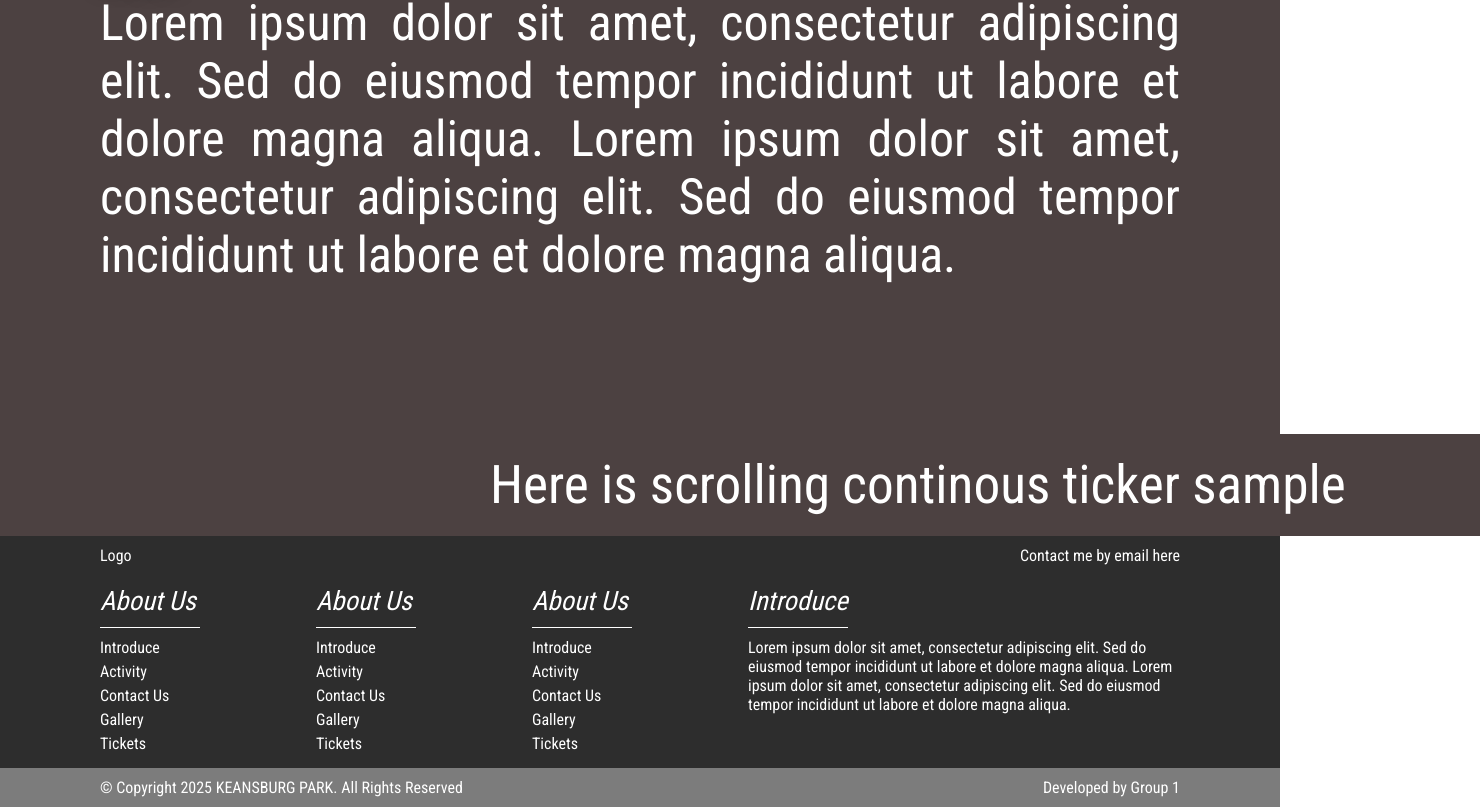
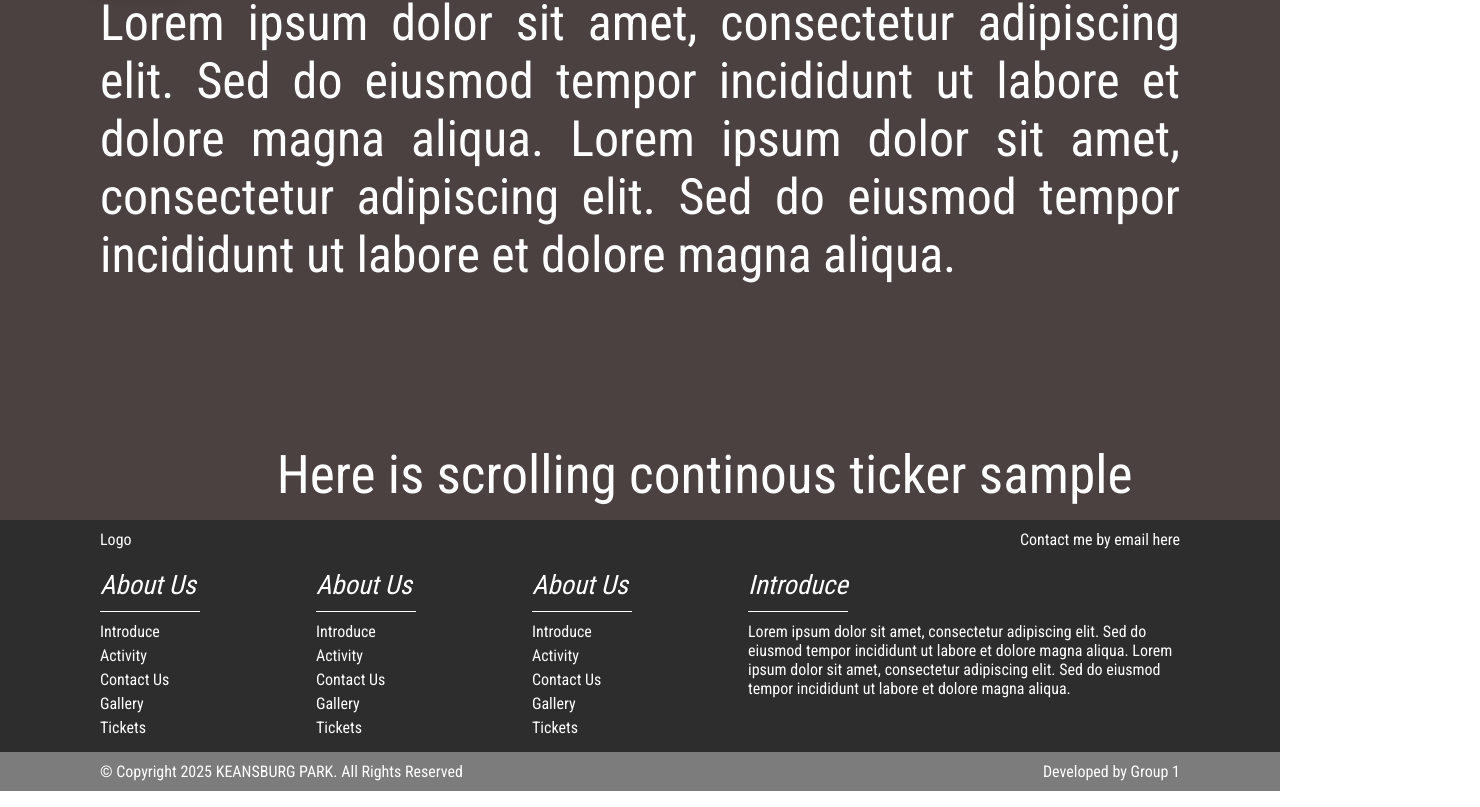
Before and after one commit to Preit289/E_Project_Group_1, a React (Create React App) app: page / in a window 1280 px wide. Shown: the part 301-1108 px from the top of the page, 1480 px wide, since content can reach past the window. Built offline with nearby package versions, Linux system fonts and the light colour scheme.

Commit message:
Update Marquee.jsx

```diff
--- a/src/components/Marquee.jsx
+++ b/src/components/Marquee.jsx
@@ -18,8 +18,10 @@ const Marquee = () => {
   }, []); // Chỉ chạy một lần sau khi component được render
   return (
     <>
-      <div className="MarqueeText" ref={marqueeTickerRef}>
-        <span ref={spanRef}>Here is scrolling continous ticker sample</span>
+      <div className="MarqueeArea">
+        <div className="MarqueeText" ref={marqueeTickerRef}>
+          <span ref={spanRef}>Here is scrolling continous ticker sample</span>
+        </div>
       </div>
     </>
   );
--- a/src/styles/components/Marquee.scss
+++ b/src/styles/components/Marquee.scss
@@ -1,10 +1,12 @@
+.MarqueeArea {
+  display: block;
+  padding: 10px 100px;
+  background: #4c4141;
   .MarqueeText {
-  display: block;
+    display: inline-block;
     overflow: hidden;
     white-space: nowrap;
     width: 100%;
-  padding: 20px 100px;
-  background: #4c4141;
     span {
       display: inline-block;
       width: max-content;
@@ -20,3 +22,4 @@
       }
     }
   }
+}
```
Lines whose indentation alone changed are shown as unchanged.
